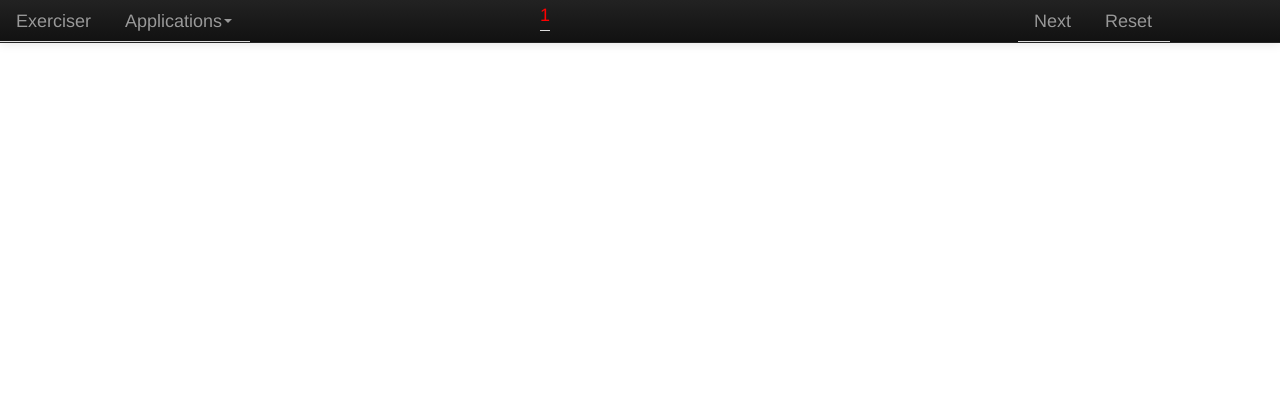
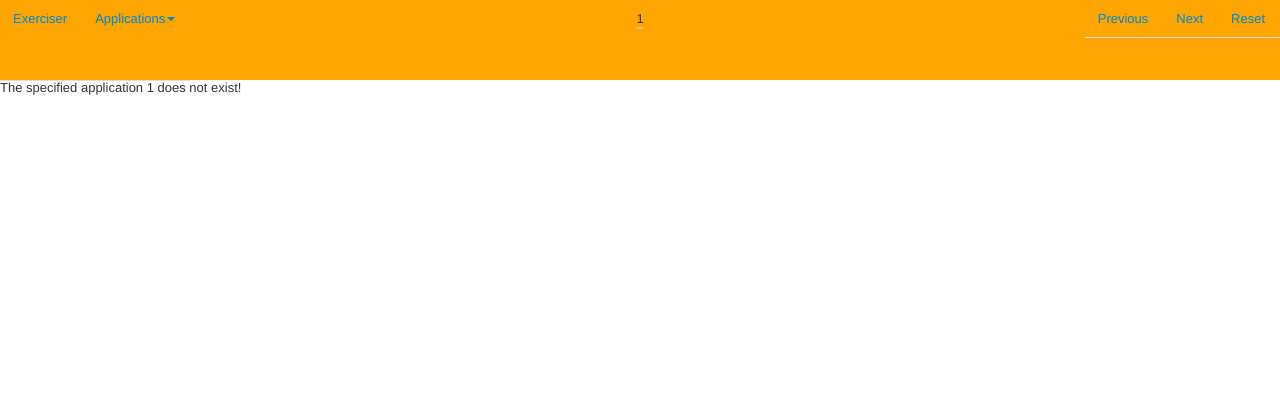
Before and after one commit to emivulpe/exerciser, a Django app: page /exerciser/application/1/ in a window 1280 px wide. Shown: the top 420 px of the page. After the commit the page ends 95 px from the top, so only its background shows below. Run offline with Django 3.2, Linux system fonts and the light colour scheme; data comes from the database, SQL or seed files in the repository; parts of the project's set-up code (start-up, migrations or seed data) failed here and were passed over; some libraries are stand-ins or nearby versions.

Commit message:
application and base work perfectly

```diff
--- a/l4project/exercises_system_project/templates/exerciser/application.html
+++ b/l4project/exercises_system_project/templates/exerciser/application.html
@@ -5,32 +5,34 @@
 
 {% endblock %}
 {% block app_name %}{{application_name}}{% endblock %}
-{% block app_controls %}<li><a id="btn_prev" style ="display : none;" href="#">Previous</a></li><li><a id="btn_next" href="#">Next</a></li><li><a id="btn_reset" href="#">Reset</a></li>{% endblock %}
+{% block app_controls %}<li><a id="btn_prev" href="#">Previous</a></li><li><a id="btn_next" href="#">Next</a></li><li><a id="btn_reset" href="#">Reset</a></li>{% endblock %}
 
 {% block body_block %}
 
 
 	{% if application %}
 		{% if panels %}
-			<div class="row" id = "outer_panel" style = "max-height:60vh; margin-left : 5px; margin-top : 40px;">
+			<div class="row" id = "outer_panel" style = "height:70%;margin:1vh;">
+				<table id="panel_container" style = "height:100%;width:100%;">
+					<tr>
 						{% for panel in panels %}
-					<div class="resizable panel_container" style = "width : {{panel_size}}%; min-width : 50px; height : 100%; float : left;position : relative;">
-						<div class="panel" style "max-height : 60vh;">
+							<th class = "panel" style = "overflow:hidden;text-align:left;width : {{panel_size}}%;height:100%;border:1px solid black;">
+								<div class="panel">
 									{% for fragment in panel.getFragments %}
 										{% autoescape off %}
-									<span id = fragment_{{fragment.id}} class = "fragment">{{ fragment.text }}</span>
+											<span id = fragment_{{fragment.id}} class = "fragment" style = " margin : 2px">{{ fragment.text }}</span>
 										{% endautoescape %}
 									{% endfor %}
 								</div>
-						<!---<div class="ui-resizable-handle ui-resizable-w" style="z-index: 90;background:yellow;"></div>
---->
+							</th>
+						{% endfor %}
+					</tr>
+				</table>
 			</div>
-				{% endfor %}
-
-			</div>
-			<div class="row" style = "margin-left : 5px; height : 20vh; min-height : 20vh;">
-				<div class = "resizable explanation_container" style = "width : 100%; min-height : 20vh; height : 100%;position : relative;">
-					<div id = "explanation" style = "padding : 3px;min-height = 20vh;"> </div>
+			<div class="row" style = "margin:1vh;height : 30%;">
+				<div class = "resizable explanation_container" style = "width : 100%; height : 100%;position : relative;">
+					<div id = "explanation" > </div>
+					<div class="ui-resizable-handle ui-resizable-n" id = "north" style="z-index: 90;background:red;"></div>
 				</div>
 			</div>
 		{% else %}
@@ -82,6 +84,8 @@
 	<link rel="stylesheet" type="text/css" href="http://ajax.googleapis.com/ajax/libs/jqueryui/1.7.1/themes/base/jquery-ui.css"/>
 	<script type="text/javascript" src="/static/jquery-2.1.1.js"></script>
 	<script type="text/javascript" src="/static/change.js"></script>
+	<script type="text/javascript" src="/static/colResizable-1.4.min.js"></script>
+
 	<script type="text/javascript" src="/static/jquery-ui.js"></script>
 
 	<script type="text/javascript">
@@ -98,91 +102,74 @@
 			var explanations = {{explanations}};
 		{% endautoescape %}
 	</script>
+
     <script  type="text/javascript">
-
-		  document.onkeydown = function(e) {
-    switch (e.keyCode) {
-        case 37: //left arrow key code
-            goToStep("back");
-            break;
-        case 39: //right arrow key code
-            goToStep("next");
-            break;
-    }
-};
-
-		  function resizePanels() {
-		  			$(".panel_container").css("max-width","");
-
-			var total_panel_width = $("#outer_panel").width();
-			console.log(total_panel_width);
-			var num_panels = $(".panel").length;
-			console.log(num_panels);
-			console.log(total_panel_width);
-			var panel_width = total_panel_width/num_panels;
-			$(".panel_container").width(panel_width);
-
-		  }
-
-		  $(document).ready(function() {
-			resizePanels();
+		$(function($) {
+			$( ".resizable").resizable();
         });
 
-			var viewportWidth = $(window).width();
-			$(window).resize(function(){
-			   if($(this).width() != viewportWidth){
-				  viewportWidth = $(this).width();
-				   resizePanels();
-				   console.log("Resize called");
-			   }
+		 $(".panel_container").bind('resize', function(e) {
+			var parent_width = $(this).parent().width();
+			var num_panels = $( ".panel" ).length;
+			console.log(num_panels);
+			var current_element_width = $(this).width();
+			var other_elements_width = (parent_width - current_element_width) / (num_panels - 1);
+			$(this).siblings().width(other_elements_width);
+
 			});
 
 
-         $(function($) {
-            $( ".resizable").resizable();
-         });
-		 $(".panel_container").bind('resize', function(e) {
+			var explanationHeightInPercentage = 30;
+			$(".explanation_container").bind('resize', function(e) {
+				//$(".panel").height($("#interface").height()-$(".explanation_container").height() - 40);
+				$("#panel_container").height($("#interface").height()-$(".explanation_container").height());
+				explanationHeightInPercentage = $(".explanation_container").height() / $("#interface").height() * 100;
+				console.log("expl ".concat($(".explanation_container").height()));
+				console.log("interface ".concat($("#interface").height()));
+				console.log("test ".concat($(".explanation_container").height() / $("#interface").height() * 100));
 
-			var parent_width = $(this).parent().width();
-
-			var total_prev_width = 0;
-			var num_prev_panels = $(this).prevAll().length;
-			$(this).prevAll().each(function(index) {
-				total_prev_width += parseInt($(this).width());
-			});
-			var num_next_panels = $(this).nextAll().length;
-			var total_min_width = 0;
-			$(this).nextAll().each(function(index) {
-				total_min_width += parseInt($(this).css("min-width"),10);
-			});
-			var num_other_panels = $(this).siblings().length;
-			console.log(total_min_width);
-			var current_panel_max_width_limit = parent_width - total_prev_width - total_min_width-1;
-			var other_panels_max_width_limit = (parent_width - total_prev_width - $(this).width() - 1)/num_next_panels;
-			$(this).css("max-width",current_panel_max_width_limit);
-			$(this).nextAll().css("max-width",other_panels_max_width_limit);
-
-			console.log(num_next_panels);
-			var current_element_width = $(this).width();
-			var next_elements_new_width = (parent_width - current_element_width - total_prev_width) / (num_next_panels);
-			$(this).nextAll().width(next_elements_new_width);
+				console.log("expl % ".concat(explanationHeightInPercentage));
 
 			});
+var explanationMaxHeight = 0.6 * $("#interface").height();
+$(".explanation_container").resizable(
 
-			/*
-			$(".explanation_container").bind('resize', function(e) {
-				$(".panel").height($("#interface").height()-$(".explanation_container").height() - 40);
-				$(".panel_container").height($("#interface").height()-$(".explanation_container").height() - 40);
-							//$(".panel").height($("#interface").height()-$(".explanation_container").height() - 40);
+		{
+		 maxHeight: explanationMaxHeight,
+		handles: {n: document.getElementById("north")}
+		}
+	);
+$(".panel_container").resizable(
+		{handles: { e:document.getElementsByClassName("ui-resizable-handle ui-resizable-e")[0]}}
+	);
 
+
+		$( window ).resize(function() {
+			$(".explanation_container").height($("#interface").height() * explanationHeightInPercentage / 100);
+			$("#panel_container").height($("#interface").height() * (100 - explanationHeightInPercentage) / 100);
+			explanationMaxHeight = 0.6 * $("#interface").height();
+		//	console.log("interface ".concat($("#interface").height()));
+		//	console.log("expl % ".concat(explanationHeightInPercentage));
+		//	console.log("explanation ".concat($(".explanation_container").height()));
+		//	console.log("panel ".concat($("#panel_container").height()));
 		});
-*/
-$(".explanation_container").resizable(
-		{handles: "s"}
-	);
-$(".panel_container:not(:last)").resizable({
-  handles: "e"
-});
-	$(".panel_container").last().removeClass("resizable");
+
+
+		var onSampleResized = function(e){
+			var columns = $(e.currentTarget).find("th");
+			var msg = "columns widths: ";
+			columns.each(function(){ msg += $(this).width() + "px; "; })
+			$("#sample2Txt").html(msg);
+
+		};
+
+		$("#panel_container").colResizable({
+			liveDrag:true,
+			gripInnerHtml:"<div class='grip'></div>",
+			draggingClass:"dragging",
+			onResize:onSampleResized});
+
+
+
       </script>
 {% endblock %}
--- a/l4project/exercises_system_project/templates/exerciser/base.html
+++ b/l4project/exercises_system_project/templates/exerciser/base.html
@@ -1,6 +1,6 @@
 <!DOCTYPE html>
 {% load static %}
-<html>
+<html style = "margin-top:0px;">
     <head>
 	    <meta name="viewport" content="width=device-width, initial-scale=1.0">
 		<!-- Bootstrap -->
@@ -8,20 +8,17 @@
 		<link href="{% static 'css/bootstrap.min.css' %}" rel="stylesheet" media="screen">
 		<link href="{% static 'css/bootstrap-responsive.css' %}" rel="stylesheet">
 		<link href="{% static 'css/dialogue-css.css' %}" rel="stylesheet">
-				<link href="{% static 'css/css.css' %}" rel="stylesheet">
+		<link href="{% static 'css/css.css' %}" rel="stylesheet">
 
         <title>Exerciser- {% block title %}Exercise!{% endblock %}</title>
 
 		 {% block style %} {% endblock %}
     </head>
 
-    <body style = "line-height : 1.25; font-size:small;">
-		<div class="navbar navbar-inverse navbar-fixed-top">
-			<div class="navbar-inner">
-			<div class="hero-unit" style = "padding : 0px; margin : 0px; background-color : transparent">
-				<div class = "row">
-					<div class="span4">
-					<ul class="nav nav-tabs navbar-left">
+    <body style = "line-height : 1.25; font-size:small;margin-top:0px;">
+		<section class = "header" style = "position:relative;width:100%;height:10vh;background:orange;">
+				<div class = "control f" style = "position: relative;float:left;height:100%;">
+					<ul class="nav nav-tabs navbar-left" style="height:100%;">
 						<li><a href="/exerciser/">Exerciser</a></li>
 						<li class="dropdown">
 							<a class="dropdown-toggle" data-toggle="dropdown" href="#">Applications<b class="caret"></b></a>
@@ -36,33 +33,39 @@
 							{% endif %}
 						</li>
 					</ul>
-					</div>
-					<div class = "span4">
-					<div class="nav nav-tabs" style = "position: absolute; left: 50%; margin-left: -100px; color : red;">{% block app_name %} {% endblock %}</div>
-					</div>
-					<div class = "span4">
-					<ul class="nav nav-tabs pull-right" >
+				</div>
+				<div class="nav-tabs control s" style = "text-align:center;top: 20px;transform: translate(-50%, -50%);position: absolute;left: 50%; margin-right: -50%;float:left;">
+					{% block app_name %} {% endblock %}
+				</div>
+				<div class="control t" style = "position: absolute;right:0%;float:left;">
+					<ul class="nav nav-tabs pull-right" style="margin-bottom:0px;">
 						{% block app_controls %} {% endblock %}
 					</ul>
-					</div>
 				</div>
-				</div>
-			</div>
-		</div>
-		<div class="container-fluid">
+		</section>
+<!--		<div class="container-fluid">
 			<div class="row-fluid">
-				<!--/span-->
-				<div class="span12" id = "interface" style="width: 100%;">
+				/span-->
+				<section id = "interface" style="width: 100%;height:80vh;position:relative;">
 					{% block body_block %}
 					{% endblock %}
-				</div>
+				</section>
 				<!--/span-->
-			</div>
+			<!---</div>--->
 			<!--/row-->
-		</div>
+		<!---</div>--->
 		<!--/.fluid-container-->
 
 		<script type="text/javascript" src="/static/jquery-2.1.1.js"></script>
 		<script type="text/javascript" src="/static/bootstrap/bootstrap/js/bootstrap.js"></script>
-    </body>
+		<script>
+
+		$( window ).resize(function() {
+			var numControls = $(".control").length;
+			$(".control").each(function(){
+				$(this).width($(window).width()/numControls);
+			});
+		});
+		</script>
+   </body>
 </html>
```
Lines whose indentation alone changed are shown as unchanged.
